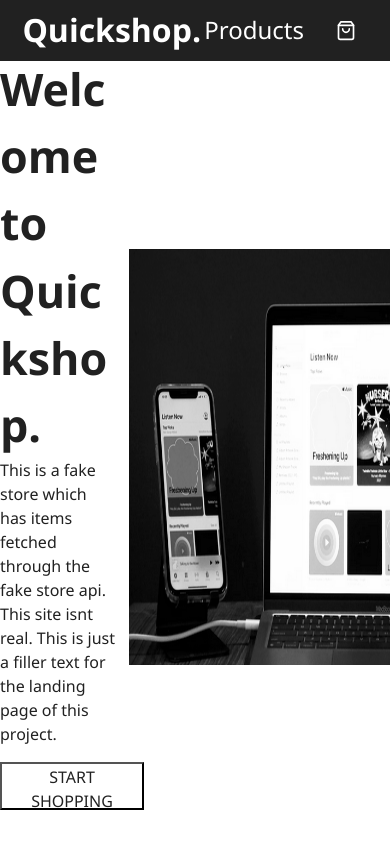
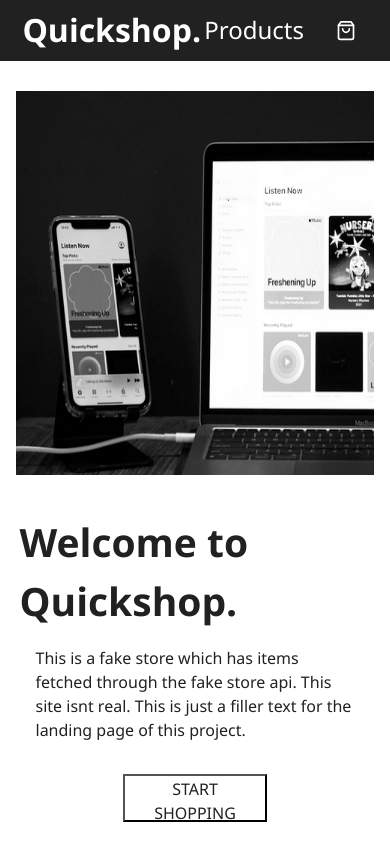
Before and after one commit to xplozion15/Quickshop, a React (Vite) app: page / in a window 390 px wide. Built offline with nearby package versions, Linux system fonts and the light colour scheme; no server answers; a web font is replaced by a local one.

Commit message:
feat: add a checkout page

```diff
--- a/src/App.jsx
+++ b/src/App.jsx
@@ -4,6 +4,7 @@ import { Navbar } from "./components/Navbar";
 import { Herosection } from "./components/Herosection";
 import { Products } from "./components/Products";
 import { ShoppingbagComponent } from "./components/ShoppingBagComponent";
+import { CheckoutPage } from "./components/CheckoutPage";
 
 function App() {
   const [currentMainContent, setCurrentMainContent] = useState("Herosection");
@@ -48,8 +49,11 @@ function App() {
         <ShoppingbagComponent
           shoppingBag={shoppingBag}
           setShoppingBag={setShoppingBag}
+          setCurrentMainContent={setCurrentMainContent}
         />
       )}
+
+      {currentMainContent === "Checkoutpage" && <CheckoutPage/>}
     </>
   );
 }
--- /dev/null
+++ b/src/components/CheckoutPage.css
@@ -0,0 +1,21 @@
+
+.checkout-div {
+    padding: 2rem;
+    height: 70vh;
+    margin: auto;
+    display: flex;
+    flex-direction: column;
+    justify-content: center;
+    align-items: center;
+    gap: 2rem;
+}
+
+.checkout-text {
+    color: var(--main-color);
+    text-align: center;
+}
+
+
+.tick-icon {
+    width: 10rem;
+}
--- /dev/null
+++ b/src/components/CheckoutPage.jsx
@@ -0,0 +1,16 @@
+import tickIcon from "../assets/icons/tickicon.svg"
+import "./CheckoutPage.css"
+
+
+function CheckoutPage() {
+    return <>
+        <div className="checkout-div">
+        <h2 className="checkout-text">Thanks for the purchase</h2>
+        <img src={tickIcon} alt="tick-icon" className="tick-icon"/>
+        <p className="checkout-text">Hope you had a lovely time shopping here. I wish you will come back here again. Bye! 🥹</p>
+        </div>
+    </>
+}
+
+
+export {CheckoutPage}
--- a/src/components/Herosection.css
+++ b/src/components/Herosection.css
@@ -20,7 +20,7 @@
 }
 
 .hero-heading {
-  font-size: clamp(1.3rem, 12vw, 2.8rem);
+  font-size: clamp(1rem, 10vw, 2.8rem);
 }
 
 .hero-paragraph {
@@ -51,3 +51,25 @@
   width: 30%;
   height: 100%;
 }
+
+
+@media (max-width: 767px) {
+    .hero-section {
+      align-items: center;
+      justify-content: center;
+      flex-direction: column-reverse;
+    }
+
+    .hero-section-left {
+      width: 90%;
+      margin: auto;
+      align-items: center;
+    }
+
+    .hero-paragraph {
+      padding: 1rem;
+    }
+    .hero-image {
+      padding: 1rem;
+    }
+}
--- a/src/components/ShoppingBagComponent.jsx
+++ b/src/components/ShoppingBagComponent.jsx
@@ -14,7 +14,7 @@ function getTotal(array) {
   return result;
 }
 
-function ShoppingbagComponent({ shoppingBag, setShoppingBag }) {
+function ShoppingbagComponent({ shoppingBag, setShoppingBag, setCurrentMainContent }) {
   return (
     <>
       <h2 className="shopping-bag-heading">Shopping bag</h2>
@@ -125,7 +125,7 @@ function ShoppingbagComponent({ shoppingBag, setShoppingBag }) {
           </h3>}
           <div className="shopping-bag-subtotal-div">
             <p>Subtotal</p>
-            {shoppingBag.length === 0 ?  <p>{0.00}</p> :  <p>{getTotal(shoppingBag).toFixed(2)}</p>}
+            {shoppingBag.length === 0 ? <p>{0.00}</p> : <p>{getTotal(shoppingBag).toFixed(2)}</p>}
 
           </div>
           <div className="shopping-bag-tax-div">
@@ -142,7 +142,17 @@ function ShoppingbagComponent({ shoppingBag, setShoppingBag }) {
             </p>}
 
           </div>
-          <button className="checkout-button">Checkout</button>
+          <button
+            className="checkout-button"
+            onClick={() => {
+              if (shoppingBag.length !== 0) {
+                setCurrentMainContent("Checkoutpage");
+              }
+            }}
+          >
+            Checkout
+          </button>
+
         </div>
       </div>
     </>
```
Also changed, not shown: src/assets/icons/tickicon.svg (added), src/components/CheckoutSuccess.jsx (deleted), src/components/CheckoutSucess.css (deleted).
